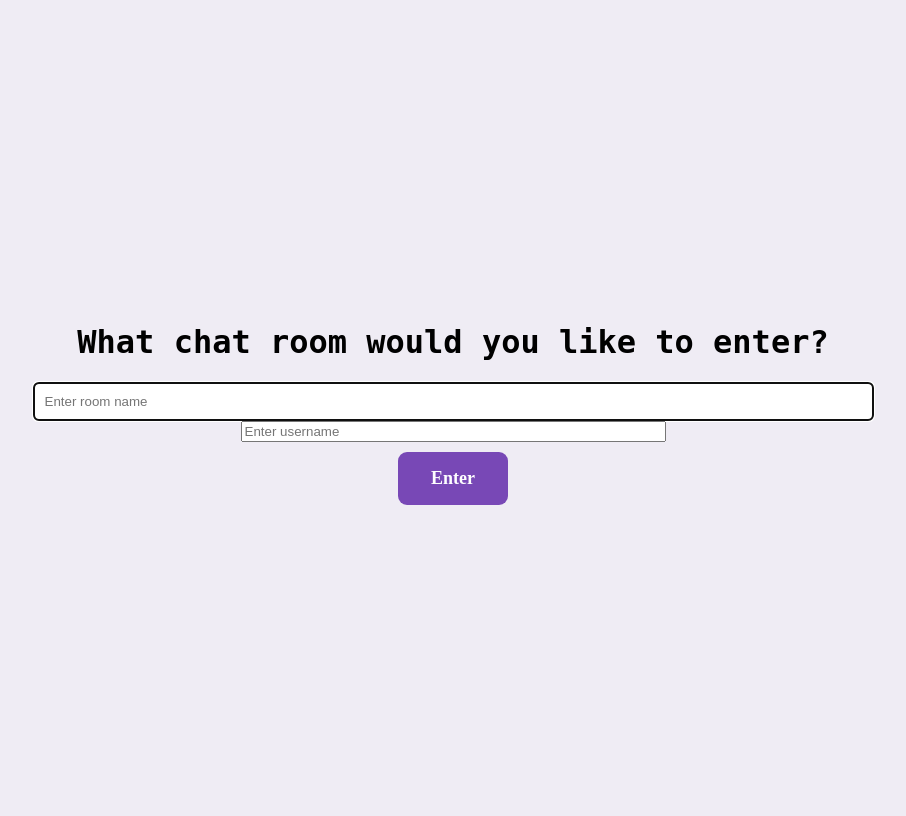
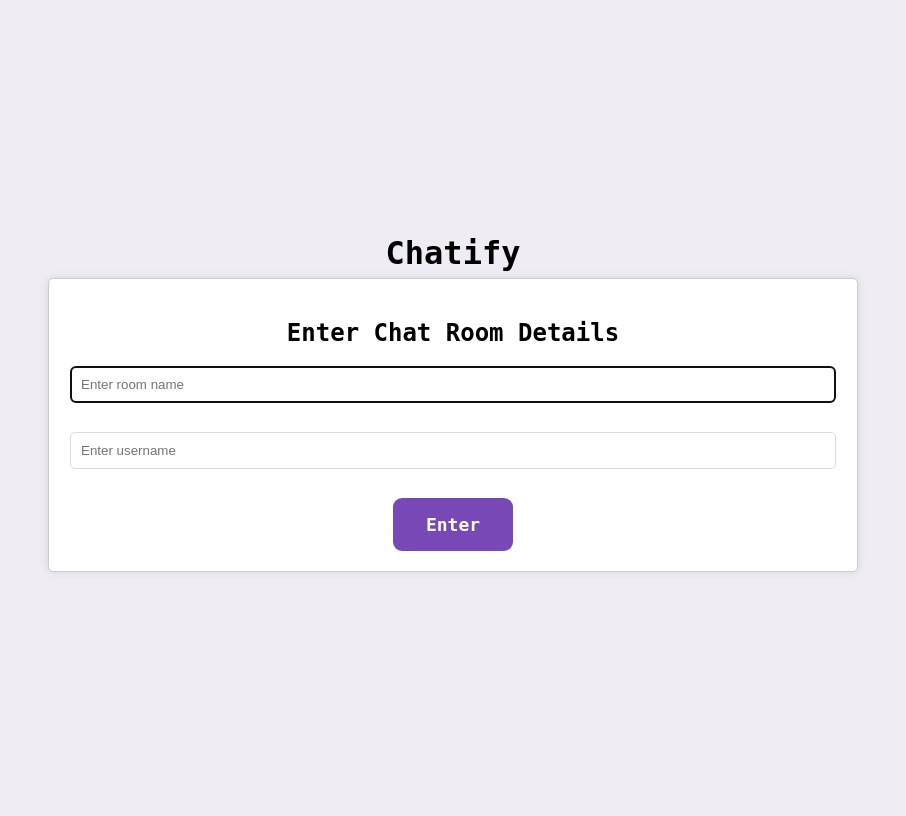
Before and after one commit to L-Engelhardt-Lette/Chatify, a Django app: page /chat/ in a window 1280 px wide. Shown: the whole page, without its empty margins (187-1093 px from the left). After the commit the page ends 572 px from the top, so only its background shows below. Run offline with Django 5.2, Linux system fonts and the light colour scheme.

Commit message:
"Refactor CSS and HTML for chat interface, update styles and layout for index and room pages"

```diff
--- a/Chatify/chat/static/css/index.css
+++ b/Chatify/chat/static/css/index.css
@@ -18,7 +18,7 @@ body {
 
 .chat-container {
   width: 100%; /* Make full width of usable viewport */
-  max-width: 800px;
+  max-width: 97vw;
   min-width: 300px;
   background-color: white;
   border: 1px solid #ccc;
@@ -53,6 +53,7 @@ body {
   padding: 2px 8px;
   border: var(--primary-light) 2px solid;
   border-radius: 5px;
+  color: white;
 }
 
 #chat-log {
--- a/Chatify/chat/static/css/start.css
+++ b/Chatify/chat/static/css/start.css
@@ -3,11 +3,6 @@
   --primary-content: #fefeff;
   --primary-dark: #603a91;
   --primary-light: #936cc5;
-
-  --secondary: #86b648;
-  --secondary-content: #000000;
-  --secondary-dark: #6b913a;
-  --secondary-light: #9ec56c;
 
   --background: #efecf4;
   --foreground: #fbfafc;
@@ -24,6 +19,7 @@
   --warning-content: #000000;
   --error-content: #fffefe;
 }
+
 /* Font */
 @import url("https://fonts.googleapis.com/css2?family=Ubuntu+Mono:ital,wght@0,400;0,700;1,400;1,700&display=swap");
 
@@ -51,32 +47,55 @@
   font-style: italic;
 }
 
-:root {
-  background-color: var(--background);
-}
-
-#container {
+body {
   display: flex;
+  flex-direction: column;
   justify-content: center;
   align-items: center;
   height: 100vh;
+  margin: 0;
+  background-color: var(--background);
+  font-family: "Ubuntu Mono", monospace;
 }
-#inner {
-  display: inline;
-  text-align: center;
+
+#header-container {
+  width: 100%;
+  height: 50px;
+  display: flex;
+  align-items: center;
+  justify-content: center;
 }
-#inner #room-name-input {
+
+#title {
+  color: black;
+}
+
+.chat-container {
+  width: 60%;
+  max-width: 800px;
+  min-width: 300px;
+  background-color: white;
+  border: 1px solid #ccc;
+  border-radius: 5px;
+  padding: 20px;
+  box-shadow: 0 0 10px rgba(0, 0, 0, 0.1);
+  display: flex;
+  flex-direction: column;
+  align-items: center;
+}
+
+#room-name-input,
+#username-input {
   padding: 10px;
   border-radius: 5px;
+  border: 1px solid #ddd;
+  margin-bottom: 10px;
+  width: calc(100% - 24px);
 }
 
 #room-name-submit {
   font-size: large;
-  margin: 10px;
-  padding-left: 33px;
-  padding-right: 33px;
-  padding-bottom: 16px;
-  padding-top: 16px;
+  padding: 16px 33px;
   border-radius: 9px;
   background: var(--primary);
   color: var(--primary-content);
--- a/Chatify/chat/templates/chat/index.html
+++ b/Chatify/chat/templates/chat/index.html
@@ -7,15 +7,15 @@
     <link rel="stylesheet" href="{% static 'css/start.css' %}" />
   </head>
   <body>
-    <div id="container">
-      <div id="inner">
-        <h1 class="ubuntu-mono-bold">
-          What chat room would you like to enter?<br />
-        </h1>
+    <div id="header-container">
+      <h1 class="ubuntu-mono-bold" id="title">Chatify</h1>
+    </div>
+    <div class="chat-container">
+      <h2 class="ubuntu-mono-bold">Enter Chat Room Details</h2>
       <input
         id="room-name-input"
         type="text"
-          size="100"
+        size="50"
         placeholder="Enter room name"
       /><br />
       <input
@@ -25,7 +25,6 @@
         placeholder="Enter username"
       /><br />
       <button id="room-name-submit" class="ubuntu-mono-bold">Enter</button>
-      </div>
     </div>
 
     <script>
```
Lines whose indentation alone changed are shown as unchanged.
